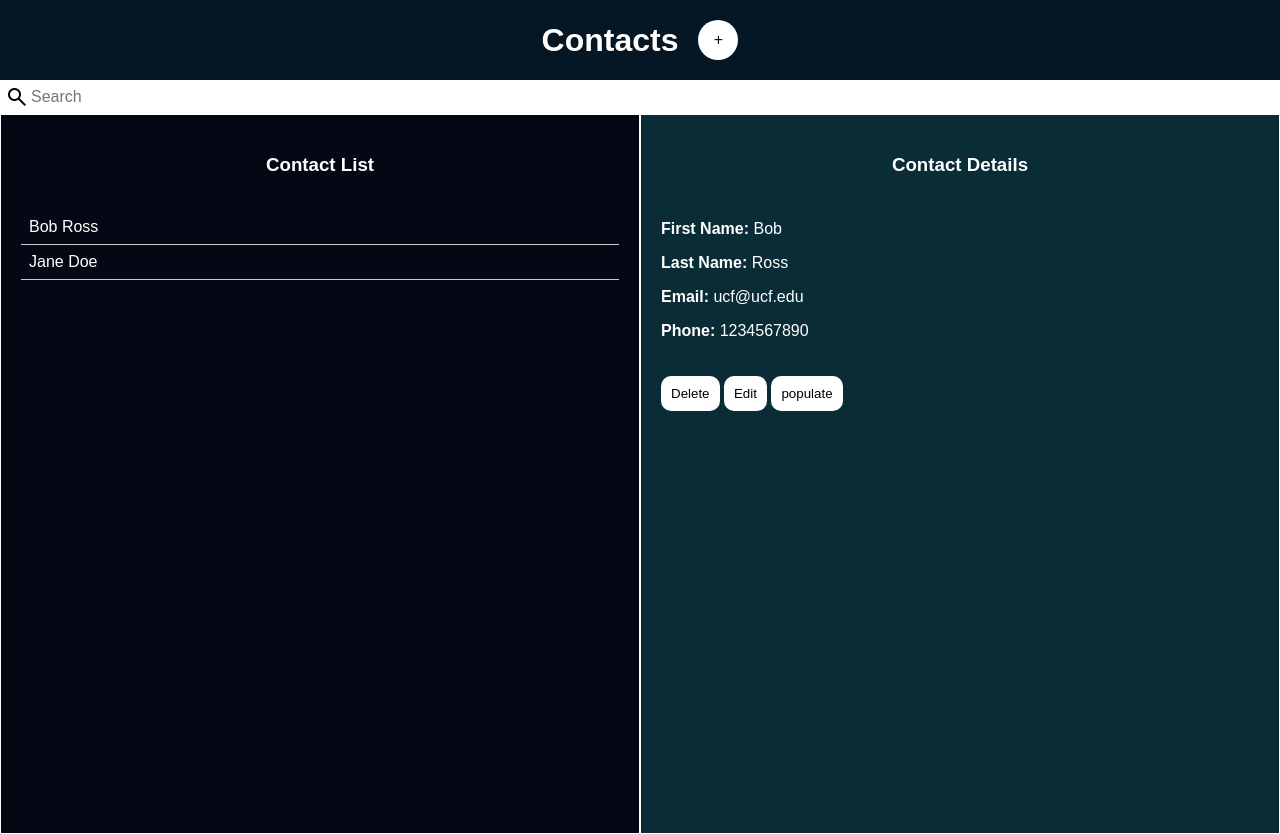
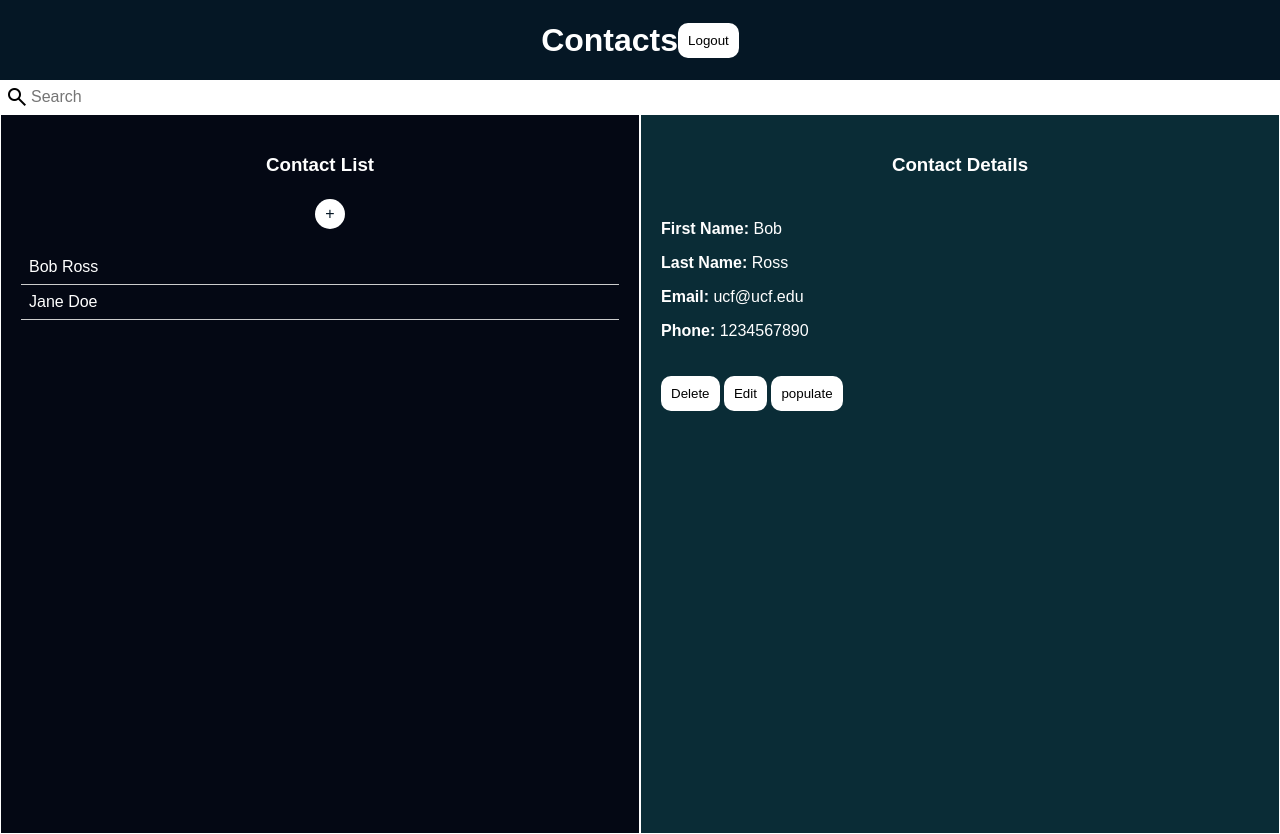
Before and after one commit to Sebastian2956/Team26, a PHP site: page /dashboard.html in a window 1280 px wide. Run offline with PHP 8.4, Linux system fonts and the light colour scheme.

Commit message:
added logout button

```diff
--- a/css/dashStyle.css
+++ b/css/dashStyle.css
@@ -83,8 +83,8 @@ html,body {
 
 /* Style for the round button */
 .round-button {
-    width: 40px;
-    height: 40px;
+    width: 30px;
+    height: 30px;
     background-color: white;
     color: rgba(5, 23, 37, 255);
     /* Match the dark background color for contrast */
--- a/dashboard.html
+++ b/dashboard.html
@@ -14,7 +14,8 @@
     <!-- Header -->
     <div class="header">
         <h1>Contacts</h1>
-        <button class="round-button" title="Add New Contact">+</button>
+        <button type="button" id="logoutButton" onclick="doLogout();">Logout</button>
+        <!--<button class="round-button" title="Add New Contact">+</button>-->
     </div>
 
     <div class="search">
@@ -26,6 +27,7 @@
         <!-- Left Column: Dark Color Contact List -->
         <div class="left">
             <h3>Contact List</h3>
+            <button class="round-button" title="Add New Contact">+</button>
             <ul class="contact-list">
                 <li onclick="showContactDetails(1)">Bob Ross</li>
                 <li onclick="showContactDetails(2)">Jane Doe</li>
```
